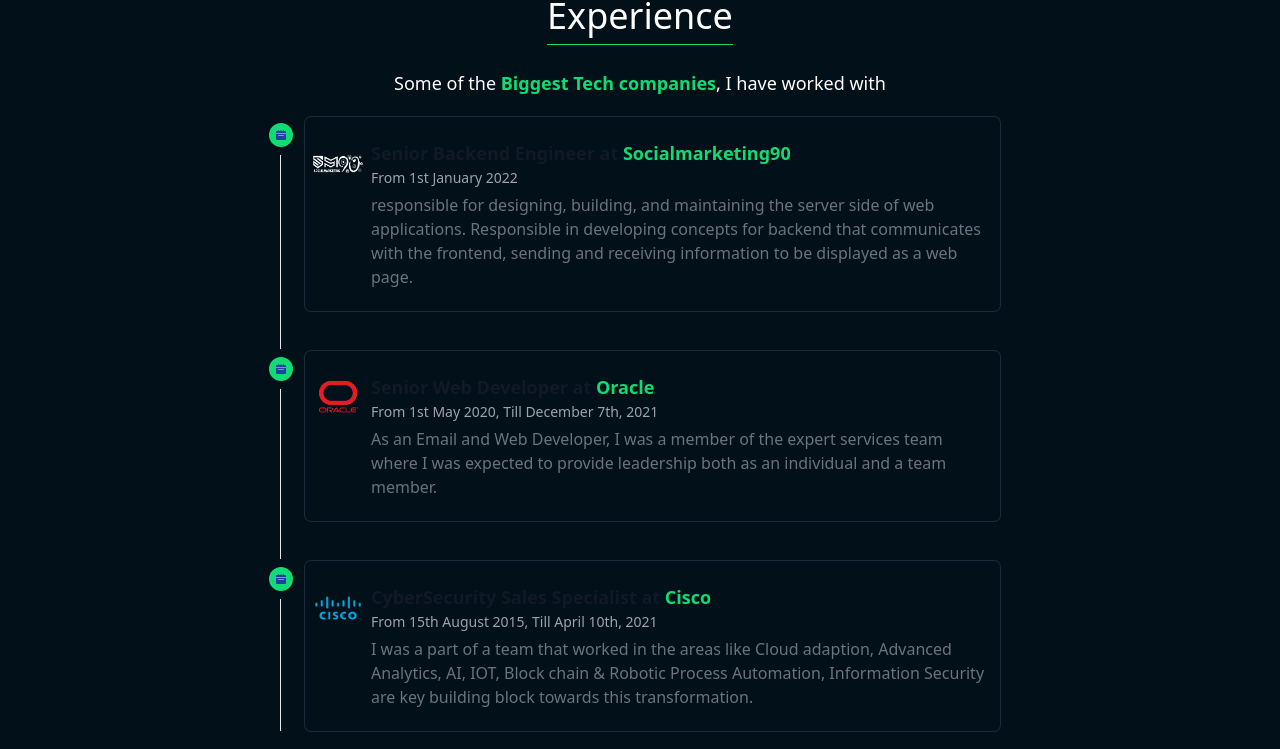
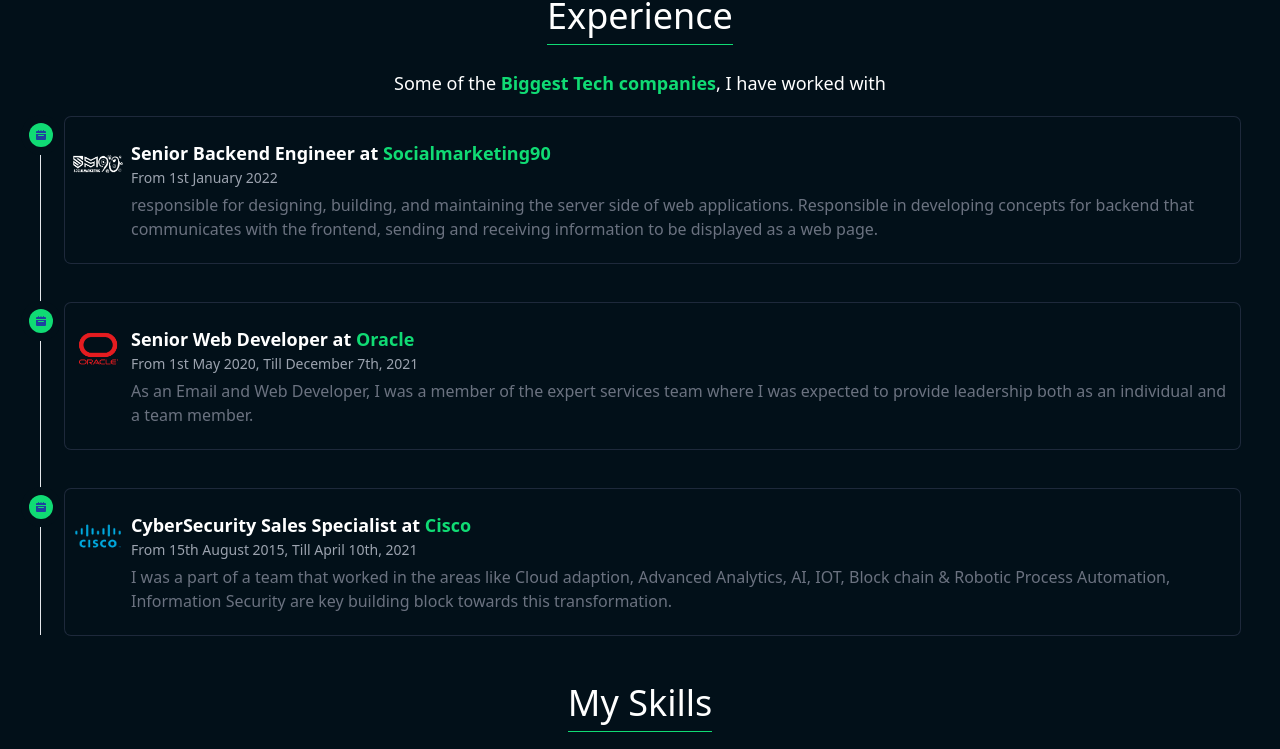
Before and after one commit to dev-bishal/FreelanceWork, a website: page Software-Developer-Portfolio/index.html in a window 1280 px wide. Shown: the part 1097-1846 px from the top of the page. Drawn offline with Linux system fonts and the light colour scheme.

Commit message:
Update index.html

```diff
--- a/Software-Developer-Portfolio/index.html
+++ b/Software-Developer-Portfolio/index.html
@@ -29,7 +29,7 @@
                         <li onclick="closeMenu()" class="cursor-pointer"><a href="#aboutMe">About Me</a></li>
                         <li onclick="closeMenu()" class="cursor-pointer"><a href="#services">Services</a></li>
                         <li onclick="closeMenu()" class="cursor-pointer"><a href="#Work">Portfolio</a></li>
-                        <li onclick="closeMenu()" class="cursor-pointer"><a href="/contact.html">Contact Me</a></li>
+                        <li onclick="closeMenu()" class="cursor-pointer"><a href="https://dev-bishal.github.io/ClientDemo/Software-Developer-Portfolio/contact.html">Contact Me</a></li>
                     </ul>
                 </div>
             </div>
@@ -78,7 +78,7 @@
                 <h2 class="text-4xl border-b border-[#10db74] py-2 w-fit">Experience</h2>
                 <p class="text-lg pt-6">Some of the <span class="highlight-text font-semibold text-[#10db74]">Biggest Tech companies</span>, I have worked with</p>
 
-                <div class="companies-container flex justify-center flex-wrap gap-2 pt-5 w-full lg:w-[60%]">
+                <div class="companies-container flex justify-center flex-wrap gap-2 pt-5 w-full lg:w-[63%]">
 
 <ol class="relative mb-10 border-l border-gray-200 dark:border-gray-700">
     <li class="mb-10 ml-6 py-1.5 pl-2 pr-3 rounded-md ring-1 ring-slate-800 hover:ring-slate-900 hover:bg-slate-700">
@@ -93,7 +93,7 @@
                 <img class="h-[50px] w-[50px] object-contain" alt="socialmarketing90-Logo" src="assets/images/comp1.png">
             </a>
             <span>
-                <h3 class="mb-1 text-lg font-semibold text-gray-900 dark:text-white">Senior Backend Engineer at <a target="_blank" href="https://socialmarketing90.com/" class="highlight-text font-semibold text-[#10db74]">Socialmarketing90</a></h3>
+                <h3 class="mb-1 text-lg font-semibold text-white">Senior Backend Engineer at <a target="_blank" href="https://socialmarketing90.com/" class="highlight-text font-semibold text-[#10db74]">Socialmarketing90</a></h3>
                 <time class="block mb-2 text-sm font-normal leading-none text-gray-400 dark:text-gray-500">From 1st January 2022</time>
                 <p class="mb-4 text-base font-normal text-gray-500 dark:text-gray-400">responsible for designing, building, and maintaining the server side of web applications. Responsible in developing concepts for backend that communicates with the frontend, sending and receiving information to be displayed as a web page.</p>
             </span>
@@ -111,7 +111,7 @@
                 <img class="h-[50px] w-[50px] object-contain" alt="oracle logo" src="assets/images/comp2.png">
             </a>
             <span>
-                <h3 class="mb-1 text-lg font-semibold text-gray-900 dark:text-white">Senior Web Developer at <a target="_blank" href="https://www.oracle.com/" class="highlight-text font-semibold text-[#10db74]">Oracle</a></h3>
+                <h3 class="mb-1 text-lg font-semibold text-white">Senior Web Developer at <a target="_blank" href="https://www.oracle.com/" class="highlight-text font-semibold text-[#10db74]">Oracle</a></h3>
                 <time class="block mb-2 text-sm font-normal leading-none text-gray-400 dark:text-gray-500">From 1st May 2020, Till December 7th, 2021</time>
                 <p class="mb-4 text-base font-normal text-gray-500 dark:text-gray-400">As an Email and Web Developer, I was a member of the expert services team where I was expected to provide leadership both as an individual and a team member.</p>
             </span>
@@ -129,7 +129,7 @@
                 <img class="h-[50px] w-[50px] object-contain" alt="cisco logo" src="assets/images/comp3.png">
             </a>
             <span>
-                <h3 class="mb-1 text-lg font-semibold text-gray-900 dark:text-white">CyberSecurity Sales Specialist at <a target="_blank" href="https://www.cisco.com/" class="highlight-text font-semibold text-[#10db74]">Cisco</a></h3>
+                <h3 class="mb-1 text-lg font-semibold text-white">CyberSecurity Sales Specialist at <a target="_blank" href="https://www.cisco.com/" class="highlight-text font-semibold text-[#10db74]">Cisco</a></h3>
                 <time class="block mb-2 text-sm font-normal leading-none text-gray-400 dark:text-gray-500">From 15th August 2015, Till April 10th, 2021</time>
                 <p class="mb-4 text-base font-normal text-gray-500 dark:text-gray-400">I was a part of a team that worked in the areas like Cloud adaption, Advanced Analytics, AI, IOT, Block chain & Robotic Process Automation, Information Security are key building block towards this transformation.</p>
             </span>
@@ -141,7 +141,7 @@
             </div>
             <div class="skills flex justify-center items-center flex-col">
                 <h2 class="text-4xl border-b border-[#10db74] py-2 w-fit">My Skills</h2>
-                <div class="skills-container flex justify-center flex-wrap gap-2 pt-5 w-full lg:w-[60%]">
+                <div class="skills-container flex justify-center flex-wrap gap-2 pt-5 w-full lg:w-[63%]">
                     <span
                         class="skill flex items-center flex-col justify-center rounded-md border-gray-800 bg-gray-800 border h-[120px] w-[150px] p-5 text-white cursor-pointer hover:bg-[#10db74] hover:shadow-[#10db74] hover:shadow-2xl">
                         <img class="h-[80%] object-contain" src="assets/images/prg1.png">
```
